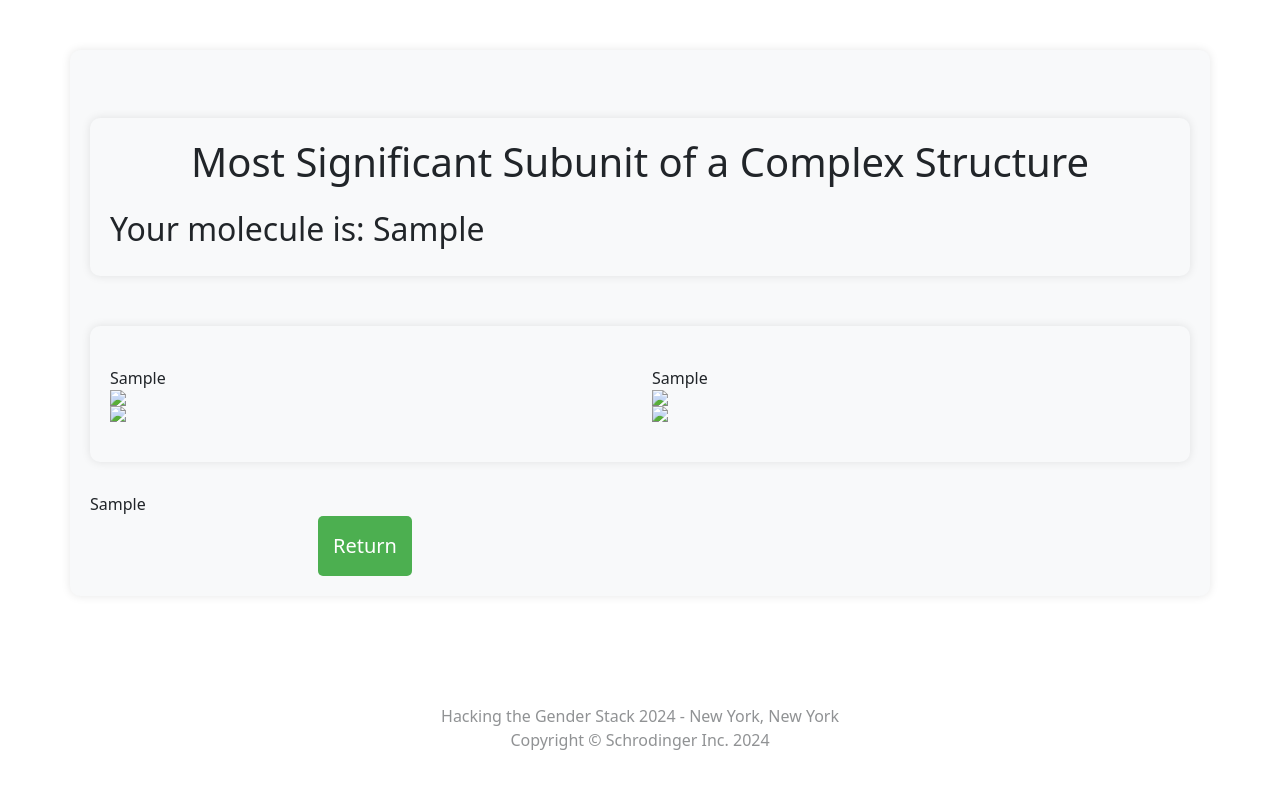
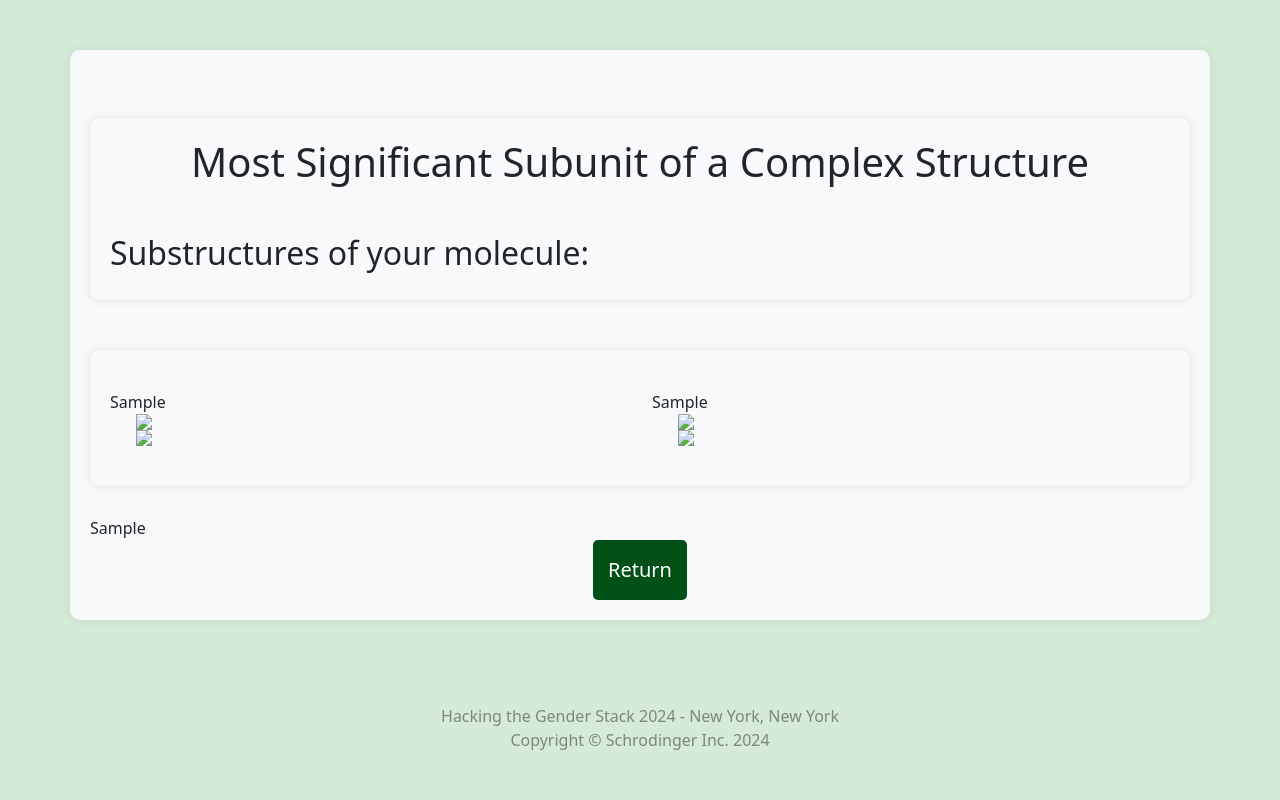
Before and after one commit to ctaphal/Relevant-Substructures, a Django app: template projectApp/templates/projectApp/processedOne.html in a window 1280 px wide. Run offline with Django 4.2, Linux system fonts and the light colour scheme; the template is opened without the code that fills it: most values are stand-ins (such as "Sample title", 1, 10 or a date in 2020).

Commit message:
Styling updates to match presentation slides

```diff
--- a/projectApp/templates/projectApp/processedOne.html
+++ b/projectApp/templates/projectApp/processedOne.html
@@ -1,11 +1,14 @@
 {% extends 'shared/base.html' %}
 {% block content %}
   <style>
+  body {
+    background-color: #d5ebd8;
+  }
+
   img {
     display: block;
-    margin-left: auto;
-    margin-right: auto;
-    float: left;
+    margin: 0 auto;
+    max-width: 100%;
   }
 
   .container {
@@ -29,18 +32,26 @@
     }
 
   .btn-custom {
-      background-color: #4CAF50; /* Green background color */
+      background-color: #005018; /* Green background color */
       color: white; /* White text color */
       padding: 15px; /* Add padding to the button */
       border: none; /* Remove button border */
       border-radius: 5px; /* Add border radius for rounded corners */
       cursor: pointer; /* Add cursor pointer on hover */
     }
+
+  .return-btn {
+    display: flex;
+    justify-content: center;
+  }
+
   </style>
   <div class="container mt-5">
     <h1 class="text-center mb-4">Most Significant Subunit of a Complex Structure</h1>
-    <h2>Your molecule is: {{ molecular_data }}</h2>
+    <br>
+    <h2>Substructures of your molecule:</h2>
   </div>
+
   <div class ="container">
     <div class="row">
       <div class="col">
@@ -64,7 +75,7 @@
   <div id="molecule-imgs">
     {% for molecular_data in molecular_datas %}<div>{{ molecular_data }}</div>{% endfor %}
   </div>
-  <div class="col-md-6 text-center">
+  <div class="return-btn">
     <a href="{% url 'oneMolecule' %}"
        class="btn btn-custom btn-lg btn-block"
        value="Return">Return</a>
```
Also changed, not shown: projectApp/templates/projectApp/home.html (+6 -4 lines), projectApp/templates/projectApp/oneMolecule.html (+12 -1 lines).
